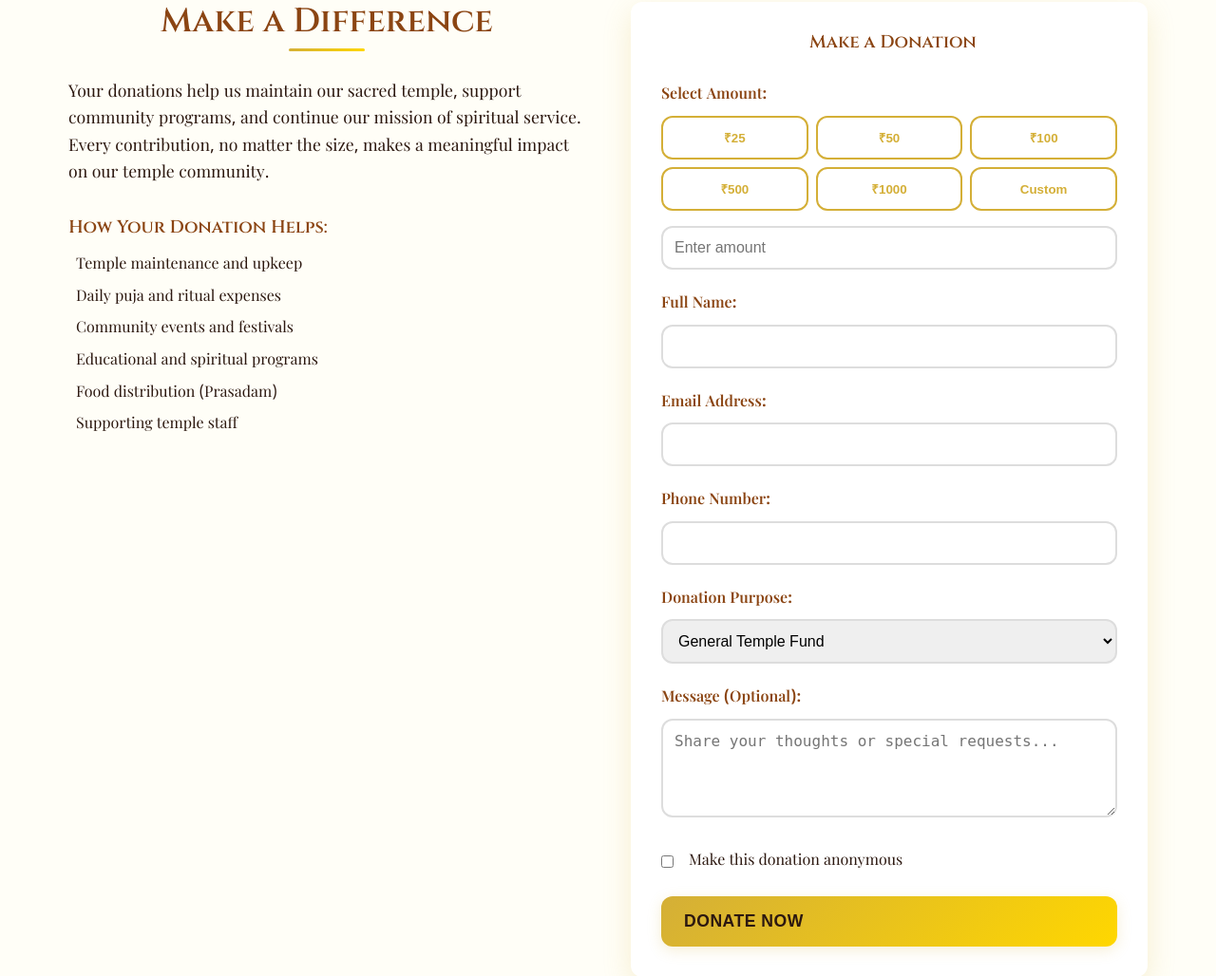
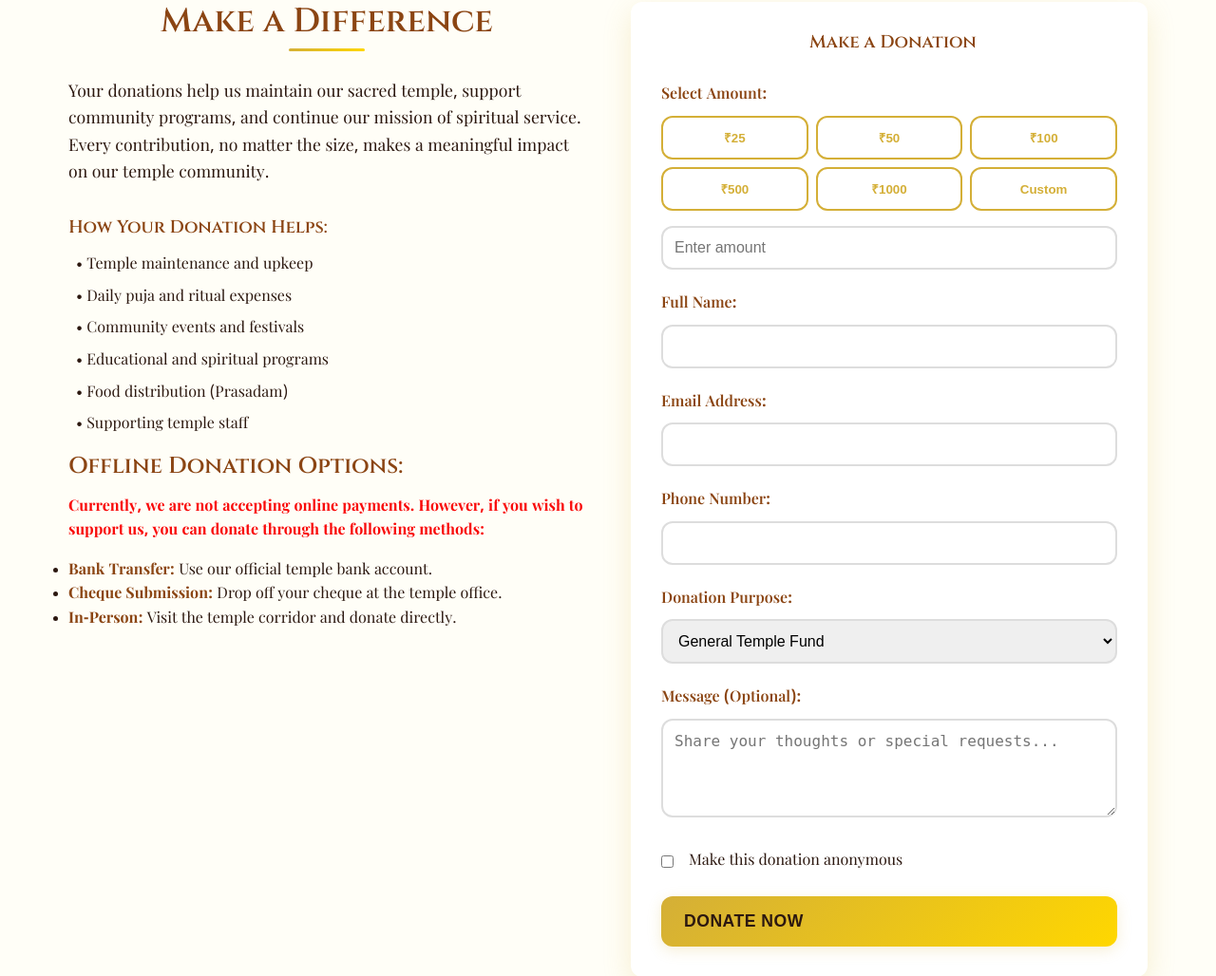
Before and after one commit to Adyaprana/Leela-Kshetra, a Flask app: page /donation in a window 1280 px wide. Shown: the part 638-1666 px from the top of the page at 95% size. Run offline with Flask 3, Linux system fonts and the light colour scheme.

Commit message:
Commit messege

```diff
--- a/templates/donation.html
+++ b/templates/donation.html
@@ -29,15 +29,31 @@
   <div class="donation-impact">
     <h3>How Your Donation Helps:</h3>
     <ul class="impact-list">
-                        <li><i class="fas fa-check-circle"></i> Temple maintenance and upkeep</li>
-                        <li><i class="fas fa-check-circle"></i> Daily puja and ritual expenses</li>
-                        <li><i class="fas fa-check-circle"></i> Community events and festivals</li>
-                        <li><i class="fas fa-check-circle"></i> Educational and spiritual programs</li>
-                        <li><i class="fas fa-check-circle"></i> Food distribution (Prasadam)</li>
-                        <li><i class="fas fa-check-circle"></i> Supporting temple staff</li>
+      <li><i class="fas fa-check-circle"></i>• Temple maintenance and upkeep</li>
+      <li><i class="fas fa-check-circle"></i>• Daily puja and ritual expenses</li>
+      <li><i class="fas fa-check-circle"></i>• Community events and festivals</li>
+      <li><i class="fas fa-check-circle"></i>• Educational and spiritual programs</li>
+      <li><i class="fas fa-check-circle"></i>• Food distribution (Prasadam)</li>
+      <li><i class="fas fa-check-circle"></i>• Supporting temple staff</li>
+    </ul>
+  </div>
+
+  <!-- Offline Donation Info Card -->
+  <div class="offline-donation-card">
+    <h2><i class="fas fa-donate"></i> Offline Donation Options:</h2>
+    <p>
+     <b> Currently, we are not accepting online payments. However, if you wish to support us,
+      you can donate through the following methods:</b>
+    </p>
+    <ul>
+      <li><strong>Bank Transfer:</strong> Use our official temple bank account.</li>
+      <li><strong>Cheque Submission:</strong> Drop off your cheque at the temple office.</li>
+      <li><strong>In-Person:</strong> Visit the temple corridor and donate directly.</li>
     </ul>
   </div>
 </div>
+
+
 
             <div class="donation-form-container">
                 <form class="donation-form" method="POST">
@@ -108,6 +124,7 @@
         </div>
     </div>
 </section>
+
 
 <!-- Other Ways to Donate -->
 <section class="other-donations">
@@ -242,6 +259,26 @@
     color: var(--temple-brown);
     margin-bottom: 1rem;
 }
+.donation-impact ul {
+    margin-bottom: 1rem;
+}
+
+.offline-donation-card h2{
+ color: var(--temple-brown);
+    margin-bottom: 1rem;
+}
+.offline-donation-card li strong {
+    margin-bottom: 1rem;
+    color: var(--temple-brown);
+    margin-bottom: 1rem;
+}
+.offline-donation-card p  {
+    margin-bottom: 1rem;
+    color: var(--text-dark);
+    color: rgb(249, 10, 10);
+}
+
+
 
 .impact-list {
     list-style: none;
@@ -454,6 +491,7 @@
         flex-direction: column;
         align-items: center;
     }
+
 }
 </style>
 {% endblock %}
```
Lines whose indentation alone changed are shown as unchanged.
